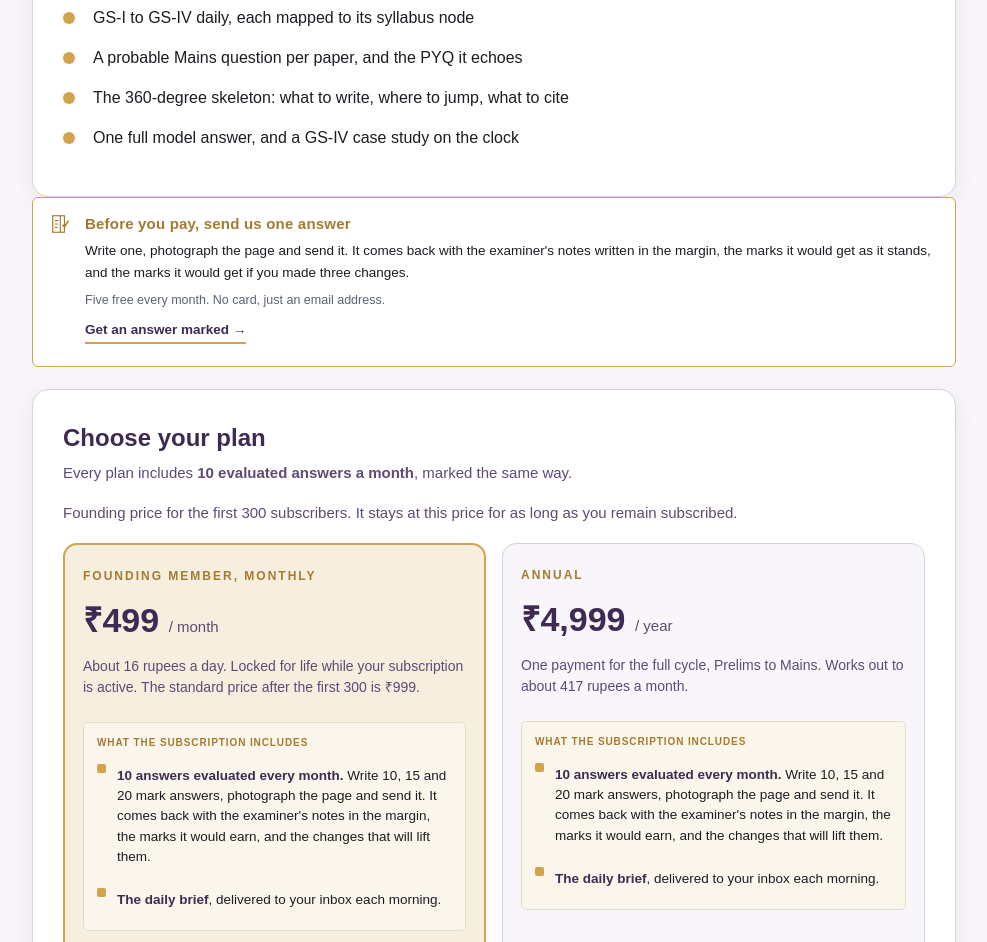
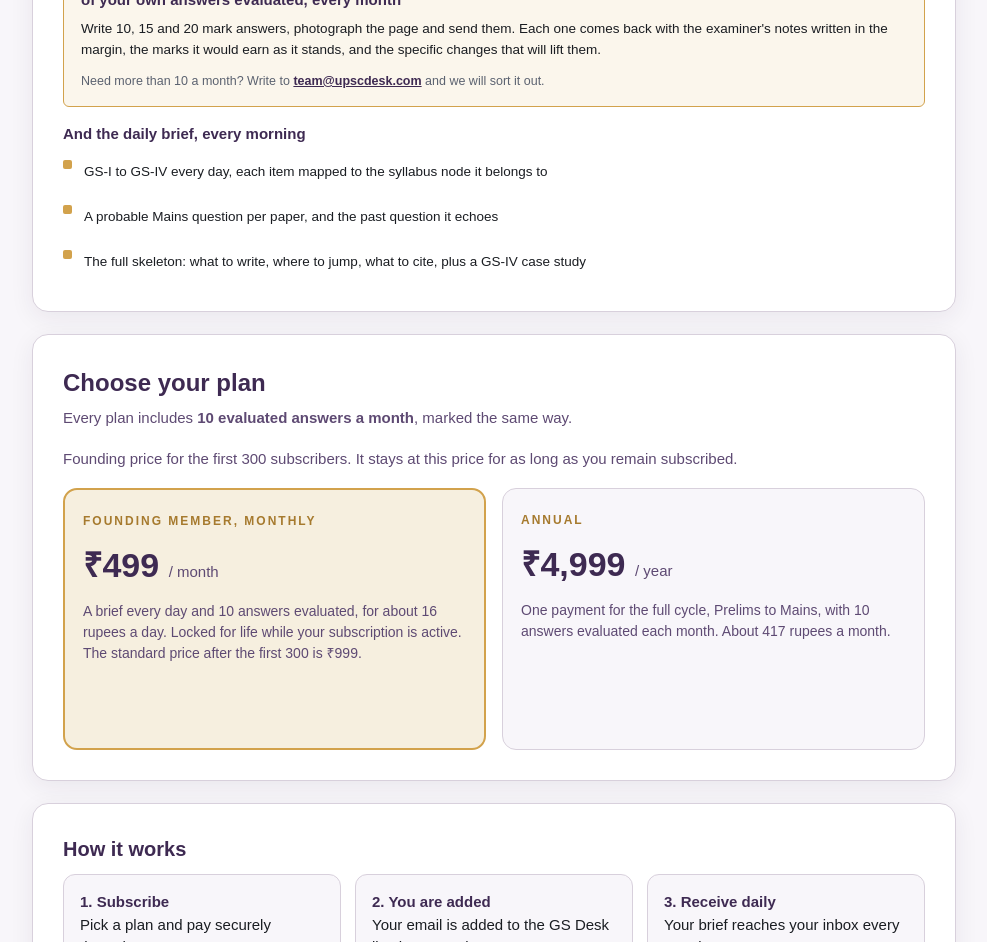
Before and after one commit to upscdesk/subscribe, a plain HTML site: page gs/index.html in a window 1280 px wide. Shown: the part 418-1360 px from the top of the page, without its empty margins (146-1133 px from the left). Drawn offline with Linux system fonts and the light colour scheme; a script that the page names is missing.

Commit message:
One offer section, evaluation first, and no hesitation before the button
Removed 'Before you pay, send us one answer'. Inviting someone to try the free
tier at the moment they are deciding to subscribe argues against the sale.

The wall of five to eight bullets is now a single section headed 'What your
subscription gives you', with the evaluation stated first and at size: the
number, what it buys, and a line offering more by email for anyone who needs
it. The brief follows in three bullets rather than eight.

Plan notes now name both halves of the offer, so the line beside the price no
longer describes only the brief.

```diff
--- a/gs/index.html
+++ b/gs/index.html
@@ -44,14 +44,6 @@
   .foot a,.free a{color:var(--plum)}
   .free{font-size:15px}
 
-    .evalbox{border:1.6px solid #D2A24C;background:#fff;border-radius:6px;padding:15px 17px;
-      margin:0 0 18px;display:flex;gap:13px;align-items:flex-start}
-    .evalbox h3{margin:0 0 5px;font-size:15px;color:#A67A2E;letter-spacing:.2px}
-    .evalbox p{margin:0 0 7px;font-size:13.5px;line-height:1.6}
-    .evalbox a.go{display:inline-block;font-weight:700;font-size:13.5px;color:#3E2A52;
-      text-decoration:none;border-bottom:2px solid #D2A24C;padding-bottom:1px}
-    .evalbox .free{font-size:12.5px;color:#5B6270;margin:0}
-
     .gets{margin:14px 0 4px;padding:12px 13px;background:#FBF6EC;border:1px solid #E6DCCA;border-radius:5px}
     .gets .gh{font-size:10px;font-weight:700;letter-spacing:.9px;text-transform:uppercase;
       color:#A67A2E;margin-bottom:8px}
@@ -61,6 +53,22 @@
     .gets li::before{content:"";position:absolute;left:0;top:6px;width:9px;height:9px;
       background:#D2A24C;border-radius:2px}
     .gets li b{color:#3E2A52}
+
+    .offer{margin:0}
+    .offer h2{margin:0 0 4px}
+    .offer .lede{color:#5B6270;font-size:13.5px;margin:0 0 16px}
+    .headline-item{border:1.6px solid #D2A24C;border-radius:6px;padding:15px 17px;margin:0 0 16px;background:#FBF6EC}
+    .headline-item .n{font:700 30px/1 Arial,sans-serif;color:#A67A2E;letter-spacing:-.5px}
+    .headline-item .t{font-size:15px;font-weight:700;color:#3E2A52;margin:6px 0 6px}
+    .headline-item p{margin:0;font-size:13.5px;line-height:1.6}
+    .headline-item .more{margin:10px 0 0;font-size:12.5px;color:#5B6270}
+    .headline-item .more a{color:#3E2A52;font-weight:700}
+    .brief-head{font-size:15px;font-weight:700;color:#3E2A52;margin:0 0 9px}
+    .offer ul{margin:0;padding:0;list-style:none}
+    .offer ul li{position:relative;padding-left:21px;margin-bottom:8px;font-size:13.5px;line-height:1.55}
+    .offer ul li:last-child{margin-bottom:0}
+    .offer ul li::before{content:"";position:absolute;left:0;top:6px;width:9px;height:9px;
+      background:#D2A24C;border-radius:2px}
   </style>
 </head>
 <body>
@@ -73,33 +81,28 @@
   </div>
 
   <div class="wrap">
-    <div class="card">
-      <h2>The GS Desk Daily Brief</h2>
-      <div class="sub">All four GS papers every day, each item tied to the syllabus node it belongs to.</div>
+    <div class="card offer">
+      <h2>What your subscription gives you</h2>
+      <p class="lede">Two things, every month, for one price.</p>
 
-      <p style="margin-bottom:6px;font-weight:700;color:var(--plum)">What reaches your inbox every morning:</p>
+      <div class="headline-item">
+        <div class="n">10</div>
+        <div class="t">of your own answers evaluated, every month</div>
+        <p>Write 10, 15 and 20 mark answers, photograph the page and send them. Each one comes back with the
+           examiner's notes written in the margin, the marks it would earn as it stands, and the
+           specific changes that will lift them.</p>
+        <p class="more">Need more than 10 a month? Write to
+           <a href="mailto:team@upscdesk.com">team@upscdesk.com</a> and we will sort it out.</p>
+      </div>
+
+      <div class="brief-head">And the daily brief, every morning</div>
       <ul>
-        <li>GS-I to GS-IV daily, each mapped to its syllabus node</li>
-        <li>A probable Mains question per paper, and the PYQ it echoes</li>
-        <li>The 360-degree skeleton: what to write, where to jump, what to cite</li>
-        <li>One full model answer, and a GS-IV case study on the clock</li>
+        <li>GS-I to GS-IV every day, each item mapped to the syllabus node it belongs to</li>
+        <li>A probable Mains question per paper, and the past question it echoes</li>
+        <li>The full skeleton: what to write, where to jump, what to cite, plus a GS-IV case study</li>
       </ul>
     </div>
-
-    <div class="evalbox">
-      <svg width="22" height="22" viewBox="0 0 32 32" fill="none" stroke="#A67A2E" stroke-width="1.7" style="flex:0 0 auto"><rect x="4" y="4" width="17" height="24"/><path d="M15 4v24"/><path d="M7 11h5M7 16h5M7 21h4"/><path d="M18 17l3 3 6-9" stroke-width="2.2"/></svg>
-      <div>
-        <h3>Before you pay, send us one answer</h3>
-        <p>Write one, photograph the page and send it. It comes back with the examiner's notes
-           written in the margin, the marks it would get as it stands, and the marks it would get
-           if you made three changes.</p>
-        <p class="free">Five free every month. No card, just an email address.</p>
-        <p style="margin-top:9px"><a class="go" href="https://evaluate.upscdesk.com/?d=gs">Get an answer marked &rarr;</a></p>
-      </div>
-    </div>
-
-
-    <div class="card">
+<div class="card">
       <h2>Choose your plan</h2>
       <div class="sub">Every plan includes <b>10 evaluated answers a month</b>, marked the same way.</div>
       <div class="sub">Founding price for the first 300 subscribers. It stays at this price for as long as you remain subscribed.</div>
@@ -108,16 +111,7 @@
         <div class="plan lead">
           <div class="label">Founding member, monthly</div>
           <div class="amount">&#8377;499 <span>/ month</span></div>
-          <div class="note">About 16 rupees a day. Locked for life while your subscription is active. The standard price after the first 300 is &#8377;999.</div>
-          <div class="gets">
-            <div class="gh">What the subscription includes</div>
-            <ul>
-              <li><b>10 answers evaluated every month.</b> Write 10, 15 and 20 mark answers, photograph the page
-                  and send it. It comes back with the examiner's notes in the margin, the marks it
-                  would earn, and the changes that will lift them.</li>
-              <li><b>The daily brief</b>, delivered to your inbox each morning.</li>
-            </ul>
-          </div>
+          <div class="note">A brief every day and 10 answers evaluated, for about 16 rupees a day. Locked for life while your subscription is active. The standard price after the first 300 is &#8377;999.</div>
           <div class="btnwrap">
             <!-- Razorpay subscription button, plan: GS Desk Founding Monthly (Rs 499). notes.subject=GS -->
             <form>
@@ -131,16 +125,7 @@
         <div class="plan">
           <div class="label">Annual</div>
           <div class="amount">&#8377;4,999 <span>/ year</span></div>
-          <div class="note">One payment for the full cycle, Prelims to Mains. Works out to about 417 rupees a month.</div>
-          <div class="gets">
-            <div class="gh">What the subscription includes</div>
-            <ul>
-              <li><b>10 answers evaluated every month.</b> Write 10, 15 and 20 mark answers, photograph the page
-                  and send it. It comes back with the examiner's notes in the margin, the marks it
-                  would earn, and the changes that will lift them.</li>
-              <li><b>The daily brief</b>, delivered to your inbox each morning.</li>
-            </ul>
-          </div>
+          <div class="note">One payment for the full cycle, Prelims to Mains, with 10 answers evaluated each month. About 417 rupees a month.</div>
           <div class="btnwrap">
             <!-- Razorpay subscription button, plan: GS Desk Annual (Rs 4,999). notes.subject=GS -->
             <form>
```
Also changed, not shown: essay/index.html (+35 -42 lines), sociology/index.html (+35 -42 lines).
